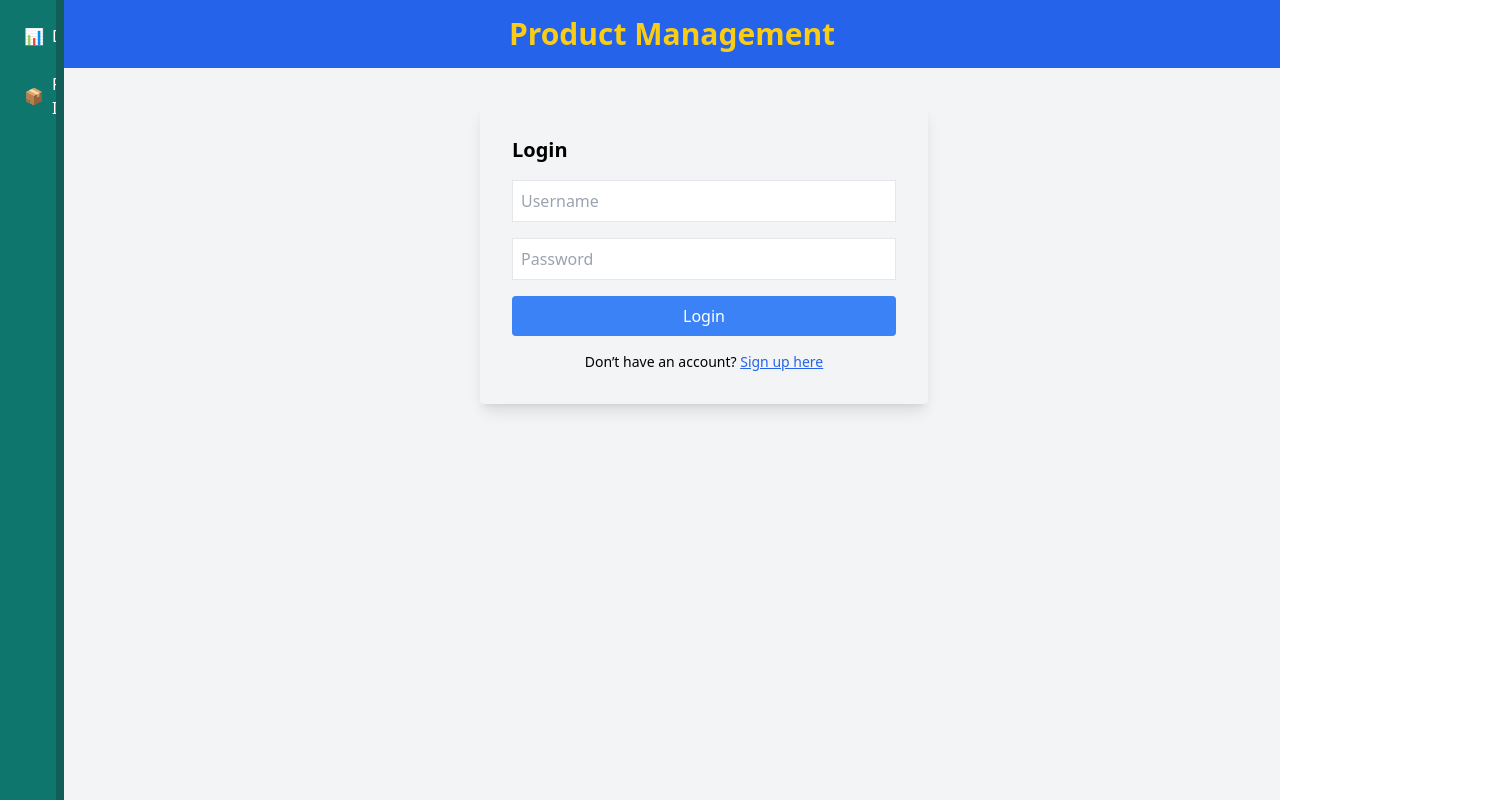
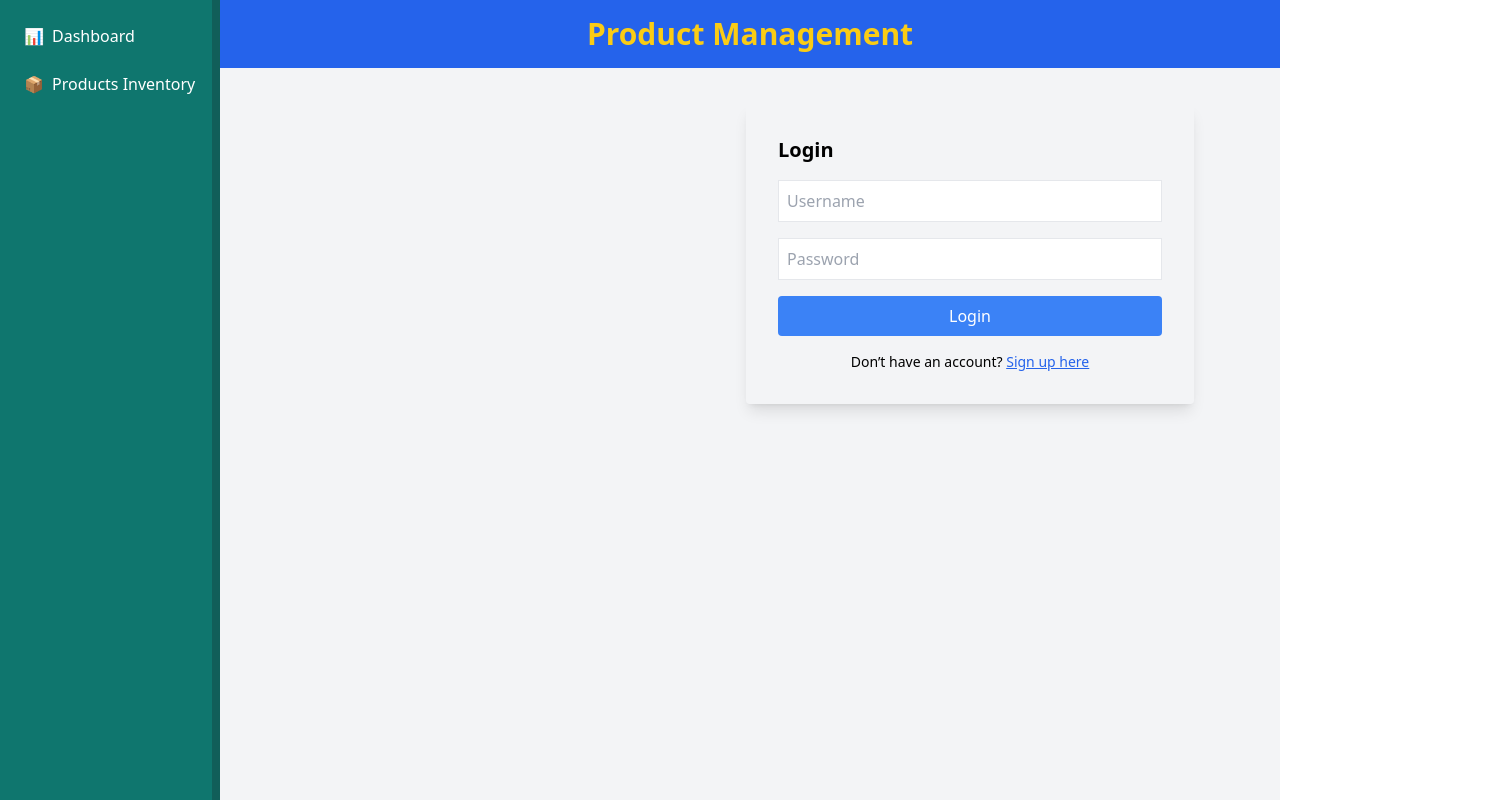
Before and after one commit to muhammadshakoor/crud-app-frontend, a React (Vite) app: page /login in a window 1280 px wide. Shown: the whole page, 1500 px wide, since content can reach past the window. Built offline with nearby package versions, Linux system fonts and the light colour scheme; no server answers.

Commit message:
sidebar default width 220

```diff
--- a/src/App.tsx
+++ b/src/App.tsx
@@ -64,7 +64,7 @@ import Dashboard from './pages/Dashboard';
 import { useState, useRef, useEffect } from 'react';
 
 function App() {
-  const [sidebarWidth, setSidebarWidth] = useState(64); // Default width in pixels (4rem = 64px)
+  const [sidebarWidth, setSidebarWidth] = useState(220); // Default width in pixels (4rem = 64px)
   const sidebarRef = useRef<HTMLDivElement>(null);
   const dragRef = useRef<HTMLDivElement>(null);
   const [isDragging, setIsDragging] = useState(false);
```
